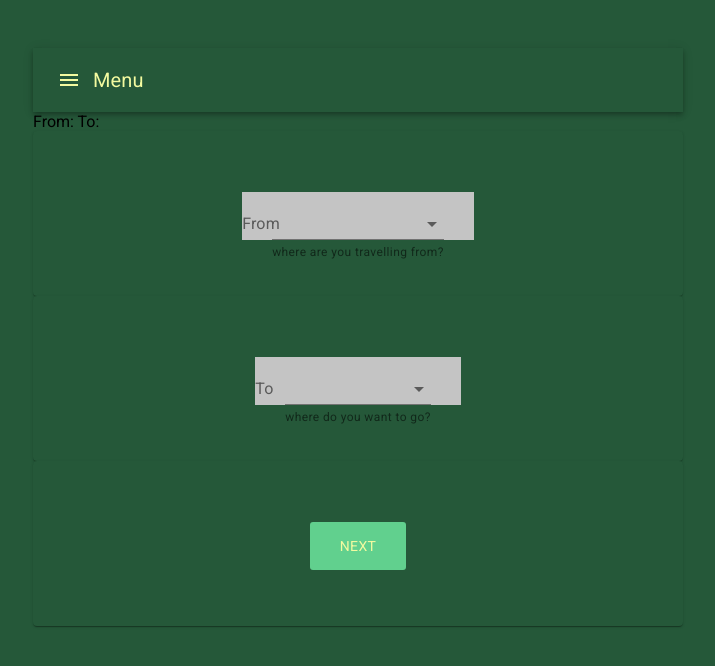
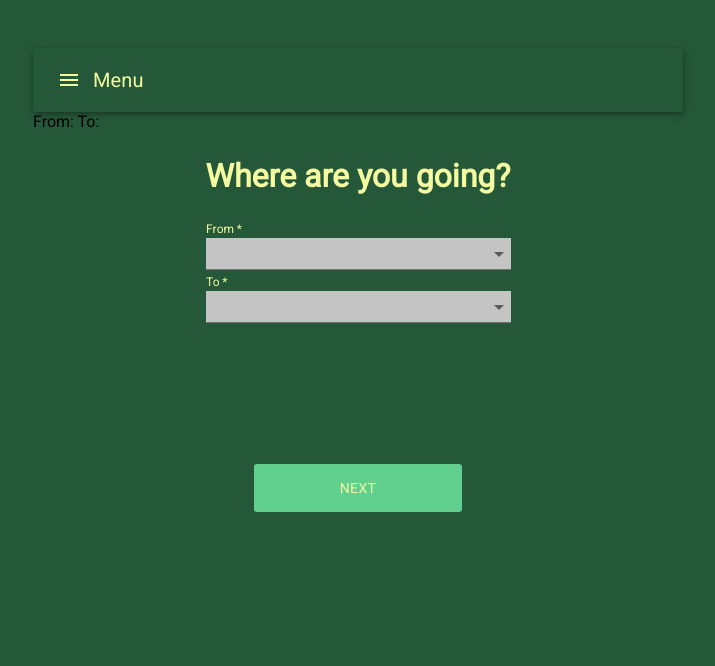
Before and after one commit to IStolen/nrtickets, a Gatsby site: page /where in a window 1280 px wide. Shown: the whole page, without its empty margins (282-997 px from the left). Built offline with nearby package versions, Linux system fonts and the light colour scheme; Gatsby itself is replaced by a stand-in of ours.

Commit message:
finished styling where

```diff
--- a/src/components/WhereForm.js
+++ b/src/components/StationSelector.js
@@ -23,25 +23,24 @@ const stations = [
     ];
 
   const NrSelector = styled(TextField)({
-    background: '#C4C4C4',
-    border: 0,
-    borderRadius: 0,
     color: '#F3FAA0',
-    height: 48,
-    padding: '0 30px',
+    width: '305px'
   });
 
 export default function WhereForm({label, helperText, fieldValue, setFieldValue}) {
   const handleInputChange = event => {
     const target = event.target
     const value = target.value
-    const name = target.name
     setFieldValue(value)
   }
 
 
     return (
         <NrSelector
+          InputLabelProps={{
+            shrink: true,
+            required: true,
+          }}
           id="station-select"
           select
           name="station-select"
@@ -49,7 +48,7 @@ export default function WhereForm({label, helperText, fieldValue, setFieldValue}
           value={fieldValue}
           onChange={handleInputChange}
           helperText={helperText}
-          color='secondary'
+          label-color='secondary'
           size='medium'
         >
           {stations.map((option) => (
--- a/src/components/nrbutton.js
+++ b/src/components/nrbutton.js
@@ -9,6 +9,7 @@ const MyButton = styled(Button)({
   color: '#F3FAA0',
   height: 48,
   padding: '0 30px',
+  width: 208,
 });
 
 export default function NrButton({label}) {
--- a/src/pages/where.js
+++ b/src/pages/where.js
@@ -1,16 +1,15 @@
 import React, {useState} from 'react';
-import WhereForm from "../components/WhereForm";
+import WhereForm from "../components/StationSelector";
 import Layout from "../components/layout"
-import Paper from '@material-ui/core/Paper';
 import Grid from '@material-ui/core/Grid';
 import NrButton from '../components/nrbutton'
+import Box from '@material-ui/core/Box'
 
 const styles = {
     height: '60vh',
     textAlign: "center",
   };
 const section = {
-    height: '20vh',
     backgroundColor: "#255839",
     paddingTop: 5,
     display: 'flex',
@@ -27,29 +26,32 @@ export default function About() {
           <form>
             <div>
               <Grid container style={styles} >
+                <Grid item xs={12}>
+                  <Box style={section}>
+                    <h1>Where are you going?</h1>
+                  </Box>
+                </Grid>
                 <Grid item xs={12} >
-                <Paper style={section} >
+                <Box style={section} >
                     <WhereForm
                     label="From"
-                    helperText="where are you travelling from?"
                     fieldValue={fromState}
                     setFieldValue={setFromState}/>
-                </Paper>
+                </Box>
                 </Grid>
                 <Grid item xs={12} >
-                <Paper style={section} >
+                  <Box style={section} >
                     <WhereForm
                     label="To"
-                    helperText="where do you want to go?"
                     fieldValue={toState}
                     setFieldValue={setToState}
                     />
-                </Paper>
+                  </Box>
                 </Grid>
                 <Grid item xs={12} >
-                <Paper style={section} >
-                    < NrButton type="submit" label='next'>Submit</NrButton>
-                </Paper>
+                <Box style={section} height='40vh'>
+                    <NrButton type="submit" label='next'>Submit</NrButton>
+                </Box>
                 </Grid>
                 </Grid>
             </div>
--- a/src/styles/global.css
+++ b/src/styles/global.css
@@ -1,16 +1,26 @@
-html {
-    background-color: #255839;
-  }
-
 body {
-  font-family: 'Roboto';
+  font-family: "Roboto";
+  background-color: #255839;
 }
 
-h1, h2, h3, h4, h5, h6 {
-  color: #F3FAA0;
+h1,
+h2,
+h3,
+h4,
+h5,
+h6 {
+  font-family: "Roboto";
+  color: #f3faa0;
 }
 
 p {
-  color: #F3FAA0;
+  color: #f3faa0;
   font-size: 36px;
 }
+
+.MuiInputBase-root {
+  background-color: #c4c4c4;
+}
+.MuiFormLabel-root {
+  color: #f3faa0 !important;
+}
```
Also changed, not shown: src/components/grid.js (+6 -5 lines), src/components/layout.js (+4 -4 lines).
